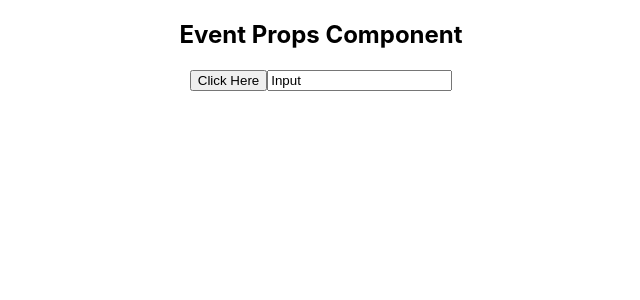
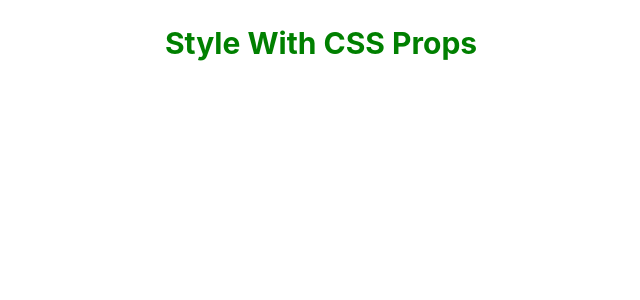
Before and after one commit to MuhammadShohagIslam/React-TypeScript, a React (Create React App) app: page / in a window 1280 px wide. Shown: the top 300 px of the page, without its empty margins (319-959 px from the left). Built offline with nearby package versions, Linux system fonts and the light colour scheme.

Commit message:
CSS Style With Props

```diff
--- a/src/App.tsx
+++ b/src/App.tsx
@@ -1,14 +1,16 @@
 import React from "react";
 import "./App.css";
+import StyleProps from "./components/StyleProps/StyleProps";
 // import Main from "./components/TypingProps/Main";
-import Main from './components/EventProps/Main'
+// import Main from './components/EventProps/Main';
 
 
 function App() {
     return (
         <div className="App">
             {/* <Main /> */}
-            <Main/>
+            {/* <Main/> */}
+            <StyleProps style={{fontSize: 30, color:"green"}} />
         </div>
     );
 }
--- /dev/null
+++ b/src/components/StyleProps/StyleProps.tsx
@@ -0,0 +1,13 @@
+type CSSStyleProps = {
+    style: React.CSSProperties
+}
+
+const StyleProps = (props:CSSStyleProps) => {
+    return (
+        <>
+            <h2 style={props.style}>Style With CSS Props</h2>
+        </>
+    );
+}
+
+export default StyleProps;
```
